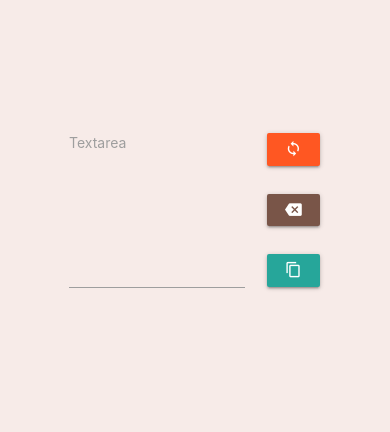
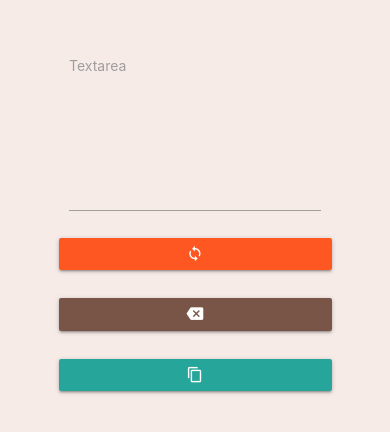
Before and after one commit to Bruno-Luna/lorem_generator_js, a plain HTML site: page index.html in a window 390 px wide. Shown: the part 212-644 px from the top of the page. Drawn offline with nearby package versions, Linux system fonts and the light colour scheme.

Commit message:
style: inserida responsividade

```diff
--- a/style/style.css
+++ b/style/style.css
@@ -25,3 +25,16 @@ form, ._buttons{
   top: -80px;
   left: 210px;
 }
+
+@media (max-width: 768px){
+
+    .content-form{
+        flex-direction: column;
+        justify-content: center;
+    }
+
+    button, ._buttons{
+        width: 100%;
+    }
+
+}
```
